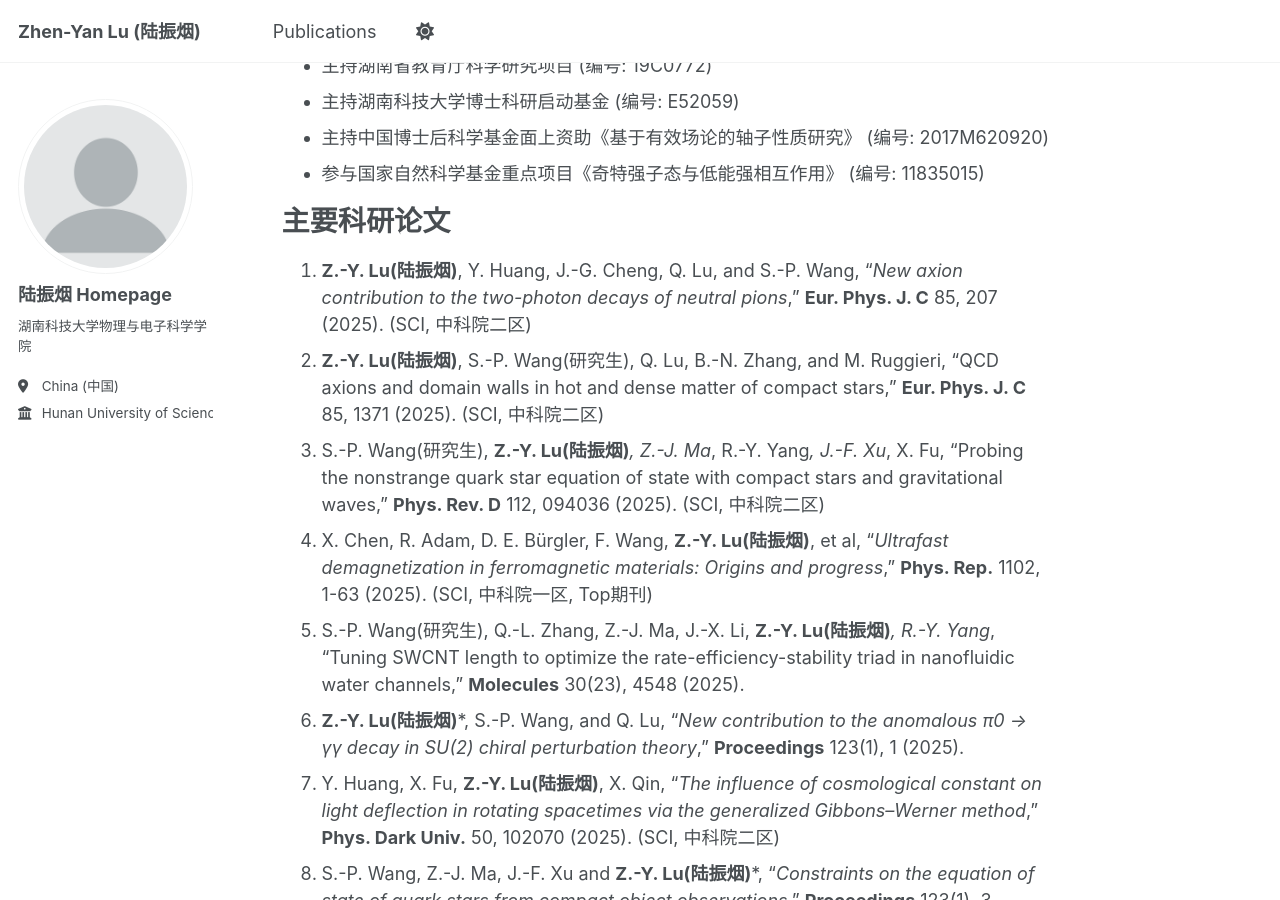
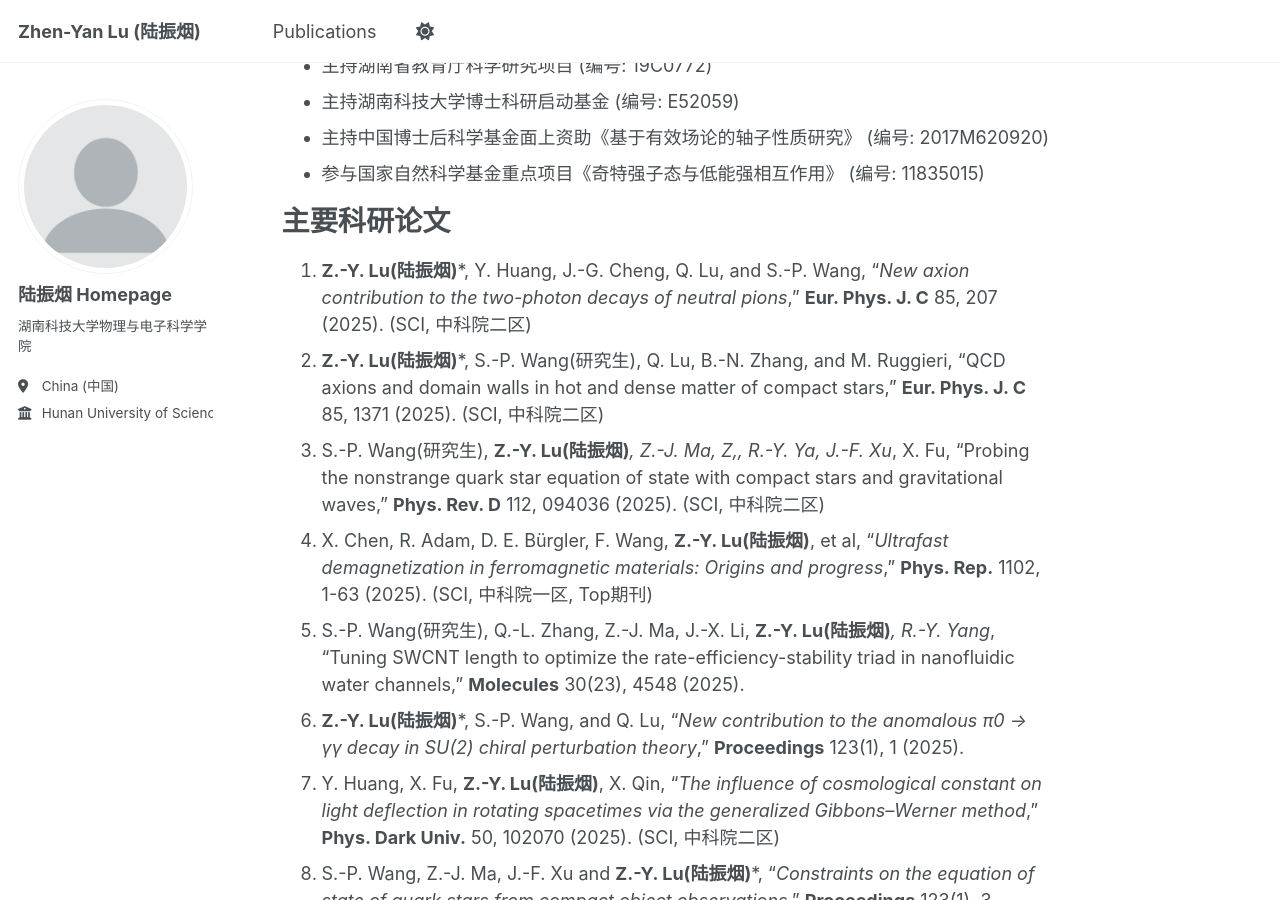
Before and after one commit to luzhenyan-stack/luzhenyan.github.io, a Jekyll site: the page built from _pages/about.md, in a window 1280 px wide and 900 px high, scrolled down 1452 px. Built offline with Jekyll 4.4.1, drawn with Linux system fonts in a browser that asks for light colours; a script that is not in the unit is left out.

Commit message:
Update about.md

```diff
--- a/_pages/about.md
+++ b/_pages/about.md
@@ -53,9 +53,9 @@ redirect_from:
 
 主要科研论文
 ======
-1. **Z.-Y. Lu(陆振烟)**, Y. Huang, J.-G. Cheng, Q. Lu, and S.-P. Wang, “_New axion contribution to the two-photon decays of neutral pions_,” **Eur. Phys. J. C** 85, 207 (2025). (SCI, 中科院二区)
-2. **Z.-Y. Lu(陆振烟)**, S.-P. Wang(研究生), Q. Lu, B.-N. Zhang, and M. Ruggieri, “QCD axions and domain walls in hot and dense matter of compact stars,” **Eur. Phys. J. C** 85, 1371 (2025). (SCI, 中科院二区)
-3. S.-P. Wang(研究生), **Z.-Y. Lu(陆振烟)***, Z.-J. Ma*, R.-Y. Yang*, J.-F. Xu*, X. Fu, “Probing the nonstrange quark star equation of state with compact stars and gravitational waves,” **Phys. Rev. D** 112, 094036 (2025). (SCI, 中科院二区)
+1. **Z.-Y. Lu(陆振烟)***, Y. Huang, J.-G. Cheng, Q. Lu, and S.-P. Wang, “_New axion contribution to the two-photon decays of neutral pions_,” **Eur. Phys. J. C** 85, 207 (2025). (SCI, 中科院二区)
+2. **Z.-Y. Lu(陆振烟)***, S.-P. Wang(研究生), Q. Lu, B.-N. Zhang, and M. Ruggieri, “QCD axions and domain walls in hot and dense matter of compact stars,” **Eur. Phys. J. C** 85, 1371 (2025). (SCI, 中科院二区)
+3. S.-P. Wang(研究生), **Z.-Y. Lu(陆振烟)***, Z.-J. Ma, Z,, R.-Y. Ya, J.-F. Xu*, X. Fu, “Probing the nonstrange quark star equation of state with compact stars and gravitational waves,” **Phys. Rev. D** 112, 094036 (2025). (SCI, 中科院二区)
 4. X. Chen, R. Adam, D. E. Bürgler, F. Wang, **Z.-Y. Lu(陆振烟)**, et al, “_Ultrafast demagnetization in ferromagnetic materials: Origins and progress_,” **Phys. Rep.** 1102, 1-63 (2025). (SCI, 中科院一区, Top期刊)
 5. S.-P. Wang(研究生), Q.-L. Zhang, Z.-J. Ma, J.-X. Li, **Z.-Y. Lu(陆振烟)***, R.-Y. Yang*, “Tuning SWCNT length to optimize the rate-efficiency-stability triad in nanofluidic water channels,” **Molecules** 30(23), 4548 (2025).
 6. **Z.-Y. Lu(陆振烟)***, S.-P. Wang, and Q. Lu, “_New contribution to the anomalous π0 → γγ decay in SU(2) chiral perturbation theory_,” **Proceedings** 123(1), 1 (2025).
```
